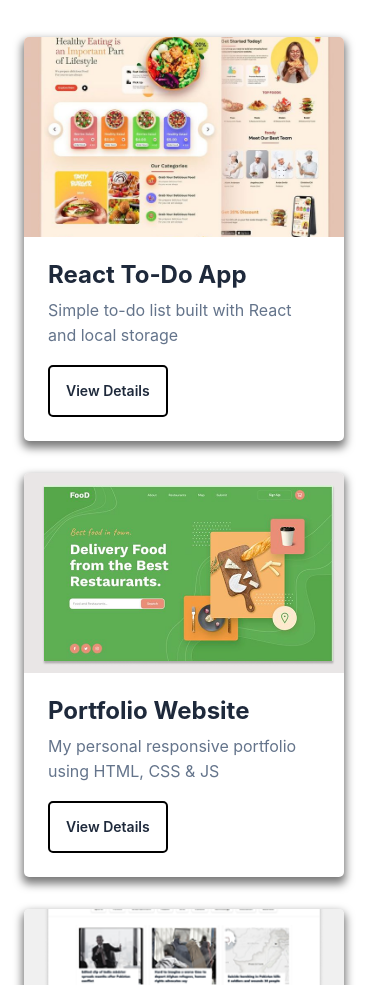
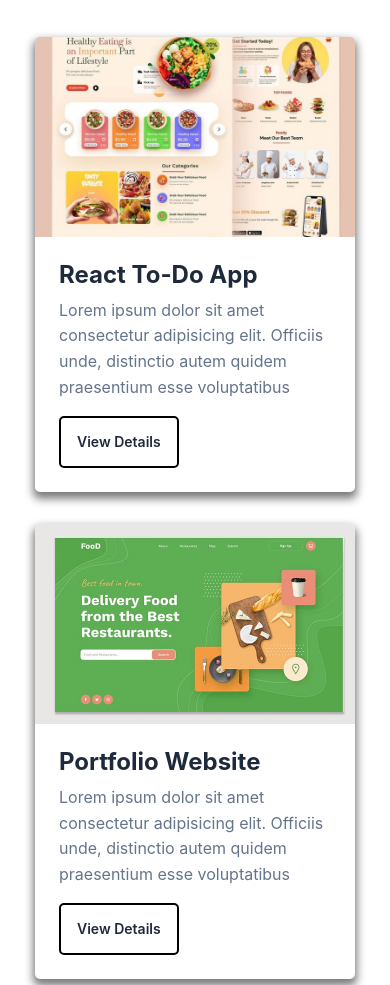
Before and after one commit to saeedasaad/portfolio-project, a plain HTML site: page index.html in a window 390 px wide. Shown: the part 1211-2196 px from the top of the page. Drawn offline with Linux system fonts and the light colour scheme.

Commit message:
Update: Portfolio Website

```diff
--- a/css/style.css
+++ b/css/style.css
@@ -266,18 +266,6 @@ ul {
     transition: var(--transition);
 }
 
-/* .nav-list a.btn-nav {
-    color: var(--primary-color);
-    padding: 0.75rem 1.5rem;
-    font-size: 18px;
-    text-decoration: none;
-}
-
-.nav-list a.btn-nav:hover {
-    padding-left: 2rem;
-    padding-right: 2rem;
-    color: white;
-} */
 
 .nav-list a:hover::after,
 .nav-list a.active::after {
@@ -383,8 +371,8 @@ ul {
 }
 
 .projects-grid {
-    display: grid;
-    grid-template-columns: repeat(auto-fit, minmax(300px, 1fr));
+    display: flex;
+    justify-content: center;
     gap: 2rem;
     margin-bottom: 3rem;
 }
@@ -499,15 +487,6 @@ ul {
     border-color: #fff;
 }
 
-/* .cta .btn-primary {
-    background-color: white;
-    color: var(--primary-color);
-} */
-
-/* .cta .btn-primary:hover {
-border-color: 2px solid
- white;
-} */
 
 @media (max-width: 768px) {
     .cta {
@@ -688,6 +667,7 @@ border-color: 2px solid
 }
 
 /* Responsive Design */
+
 @media (max-width: 992px) {
     .hero .container {
         flex-direction: column;
@@ -700,6 +680,32 @@ border-color: 2px solid
 
     .hero-image {
         order: -1;
+    }
+
+    .featured-projects {
+        padding: 5rem 0;
+    }
+
+    .projects-grid {
+        display: flex;
+        flex-wrap: wrap;
+        justify-content: center;
+        gap: 2rem;
+        margin-bottom: 3rem;
+    }
+
+    .project-card {
+        flex: 0 1 calc(33.33% - 2rem);
+        max-width: calc(33.33% - 2rem);
+    }
+
+    .h-grid {
+        margin-top: 4rem;
+        grid-template-columns: repeat(auto-fit, minmax(200px, 1fr));
+    }
+
+    .h-card {
+        width: 320px;
     }
 }
 
@@ -745,6 +751,18 @@ border-color: 2px solid
     .testimonial blockquote {
         font-size: 1rem;
     }
+
+    .projects-grid {
+        display: flex;
+        flex-direction: column;
+        justify-content: center;
+        align-items: center;
+    }
+
+        .project-card {
+        flex: 0 1 calc(100% - 1rem);
+        max-width: calc(100% - 1rem);
+    }
 }
 
 @media (max-width: 576px) {
--- a/index.html
+++ b/index.html
@@ -5,7 +5,7 @@
     <meta charset="UTF-8">
     <meta name="viewport" content="width=device-width, initial-scale=1.0">
     <link rel="icon" type="image/svg" href="images/favicon.svg">
-    <title>Home |saeedasaad - Web Developer & Designer</title>
+    <title>Home - Web Developer & Designer</title>
 
     <link rel="stylesheet" href="css/style.css">
     <link rel="stylesheet" href="https://cdnjs.cloudflare.com/ajax/libs/font-awesome/6.4.0/css/all.min.css">
@@ -75,7 +75,8 @@
                     <img src="images/project1.jpg" alt="ToDo App">
                     <div class="project-info">
                         <h3>React To-Do App</h3>
-                        <p>Simple to-do list built with React and local storage</p>
+                        <p>Lorem ipsum dolor sit amet consectetur adipisicing elit. Officiis unde, distinctio autem
+                            quidem praesentium esse voluptatibus</p>
                         <a href="projects.html#todo" class="btn btn-small">View Details</a>
                     </div>
                 </article>
@@ -83,7 +84,8 @@
                     <img src="images/project2.jpg" alt="Portfolio Website">
                     <div class="project-info">
                         <h3>Portfolio Website</h3>
-                        <p>My personal responsive portfolio using HTML, CSS & JS</p>
+                        <p>Lorem ipsum dolor sit amet consectetur adipisicing elit. Officiis unde, distinctio autem
+                            quidem praesentium esse voluptatibus</p>
                         <a href="projects.html#portfolio" class="btn btn-small">View Details</a>
                     </div>
                 </article>
```
